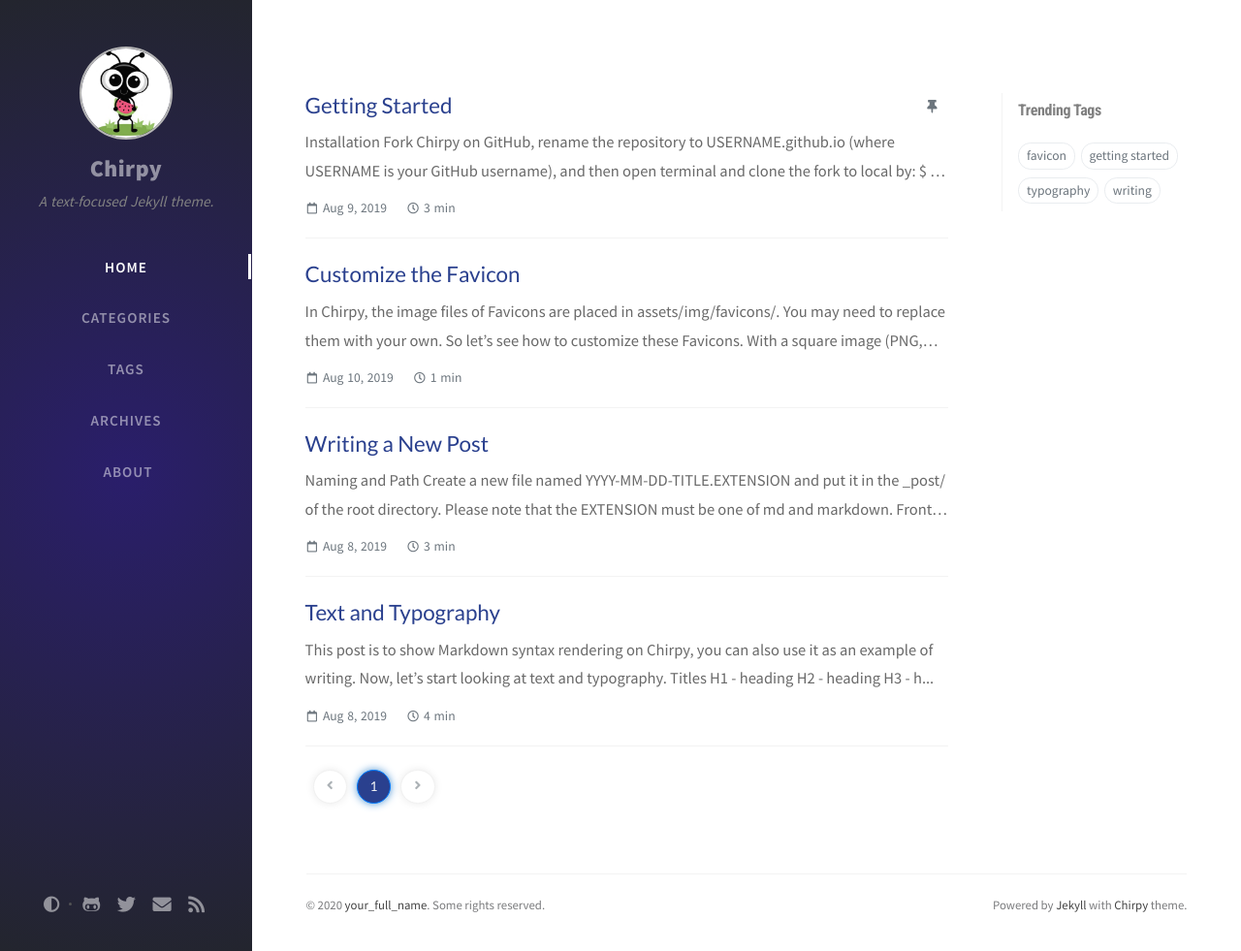
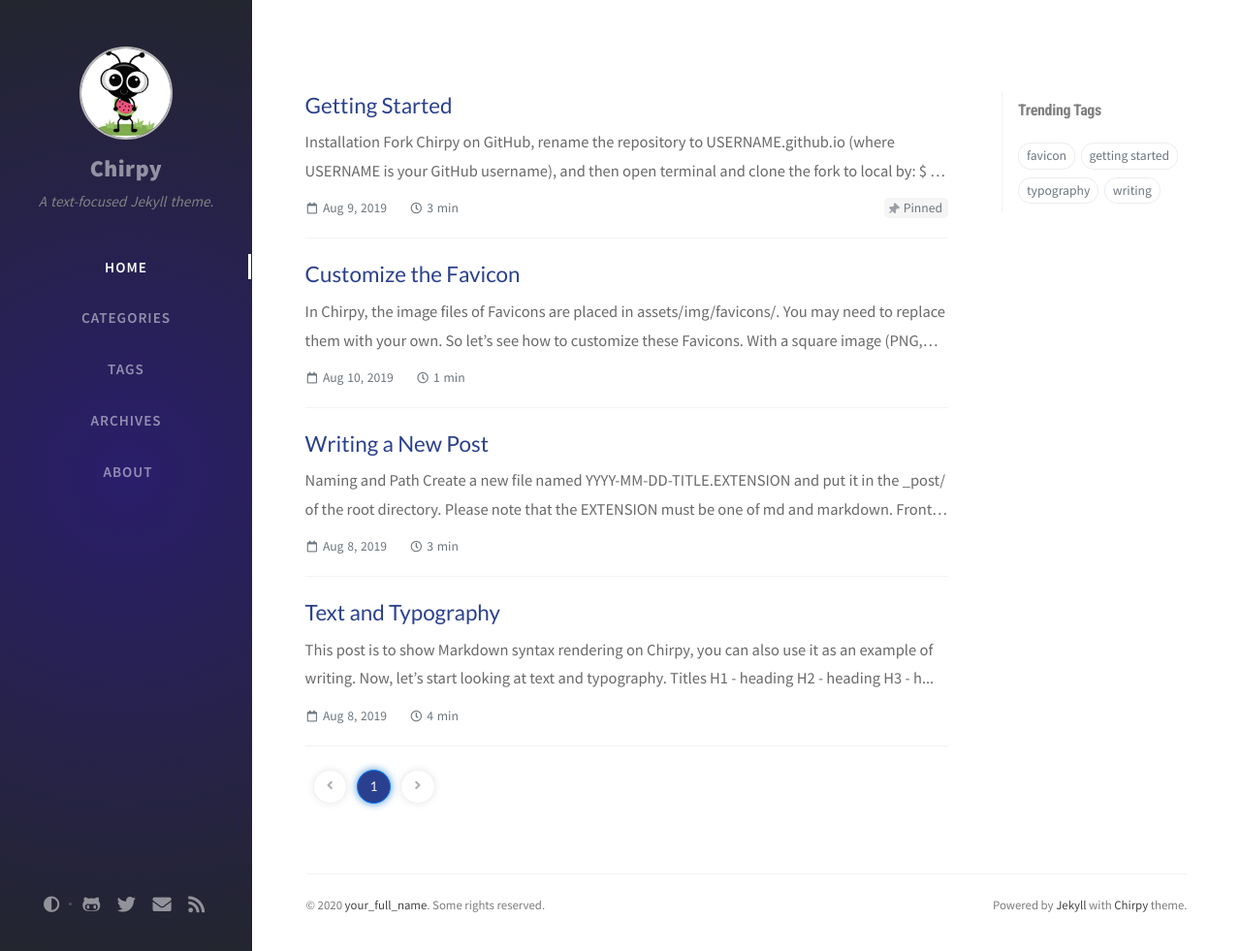
Before and after one commit to nicetrykiddo/writeups, a Jekyll site: the page built from index.html, in a window 1280 px wide and 981 px high. Shown: the whole window at 97% size. Built offline with Jekyll 4.4.1, drawn with Linux system fonts in a browser that asks for light colours; nearby versions of some CDN libraries; the list of posts is cut into pages by our own code; comment, search, counter and statistics services are not loaded.

Commit message:
Beautify the pin label on home page

```diff
--- a/_layouts/home.html
+++ b/_layouts/home.html
@@ -49,13 +49,10 @@ layout: page
 {% for post in posts %}
 
   <div class="post-preview">
-    <div class="d-flex justify-content-between pr-xl-2">
-      <h1><a href="{{ post.url | relative_url }}">{{ post.title }}</a></h1>
-      {% if post.pin == true %}
-        <i class="fas fa-thumbtack fa-fw text-muted mt-1 ml-2 mt-xl-2" data-toggle="tooltip" data-placement="left"
-        title="Pinned"></i>
-      {% endif %}
-    </div>
+    <a href="{{ post.url | relative_url }}">
+      <h1>{{ post.title }}</h1>
+    </a>
+
     <div class="post-content">
       <p>
         {% include no-linenos.html content=post.content %}
@@ -63,14 +60,16 @@ layout: page
       </p>
     </div>
 
-    <div class="post-meta text-muted">
+    <div class="post-meta text-muted d-flex justify-content-between">
+
+      <div>
         <!-- posted date -->
         <i class="far fa-calendar fa-fw"></i>
         {% include timeago.html date=post.date tooltip=true %}
 
         <!-- time to read -->
         <i class="far fa-clock fa-fw"></i>
-      <span>{% include read-time.html content=post.content %}</span>
+        {% include read-time.html content=post.content %}
 
         <!-- page views -->
         {% if site.google_analytics.pv.enabled %}
@@ -79,8 +78,17 @@ layout: page
           <i class="fas fa-spinner fa-spin fa-fw"></i>
         </span>
         {% endif %}
+      </div>
 
+      {% if post.pin %}
+      <div class="pin">
+        <i class="fas fa-thumbtack fa-fw"></i>
+        <span>{{ site.data.label.pin_prompt }}</span>
       </div>
+      {% endif %}
+
+    </div> <!-- .post-meta -->
+
   </div> <!-- .post-review -->
 
 {% endfor %}
--- a/assets/css/_colors/dark-typography.scss
+++ b/assets/css/_colors/dark-typography.scss
@@ -51,6 +51,8 @@
   --btn-text-color: var(--text-color);
   --btn-paginator-border-color: var(--btn-border-color);
   --btn-paginator-shadow: var(--main-wrapper-bg);
+  --pin-bg: rgb(34 35 37);
+  --pin-color: iherit;
 
   /* Posts */
   --toc-highlight: rgb(116, 178, 243);
--- a/assets/css/_colors/light-typography.scss
+++ b/assets/css/_colors/light-typography.scss
@@ -53,6 +53,8 @@
   --btn-text-color: #f8f8f8;
   --btn-paginator-border-color: #f1f1f1;
   --btn-paginator-shadow: #4b92d2;
+  --pin-bg: #f5f5f5;
+  --pin-color: #999fa4;
 
   /* Posts */
   --btn-share-hover-color: var(--link-color);
--- a/assets/css/home.scss
+++ b/assets/css/home.scss
@@ -20,17 +20,14 @@
     h1 {
       font-size: 1.4rem;
       margin: 0;
-      ~i { // pinned icon
-        font-size: 0.86rem;
-      }
     }
 
     .post-meta {
       i {
         font-size: 0.73rem;
-        &:not(:first-child) { // post-meta icons on the homepage
-          margin-left: 1rem;
-        }
+      }
+      span:not(:last-child) {
+        margin-right: 1.2rem;
       }
     }
 
@@ -38,7 +35,7 @@
       margin-top: 0.6rem;
       margin-bottom: 0.6rem;
       color: var(--post-list-text-color);
-      >p {
+      > p {
         /* Make preview shorter on the homepage */
         margin: 0;
         overflow: hidden;
@@ -46,6 +43,17 @@
         display: -webkit-box;
         -webkit-line-clamp: 2;
         -webkit-box-orient: vertical;
+      }
+    }
+
+    .pin {
+      > i {
+        transform: rotate(45deg);
+        padding-left: 3px;
+        color: var(--pin-color);
+      }
+      > span {
+        display: none;
       }
     }
 
@@ -107,12 +115,6 @@
 
 } // .pagination
 
-@media all and (max-width: 576px) {
-  #post-list .post-meta>span i:not(:first-child) {
-    margin-left: 1rem;
-  }
-}
-
 /* Hide SideBar and TOC */
 @media all and (max-width: 830px) {
   .pagination {
@@ -125,6 +127,21 @@
 
   #post-list {
     margin-top: 1.5rem;
+    .post-preview .post-meta {
+      .pin {
+        background: var(--pin-bg);
+        border-radius: 5px;
+        line-height: 1.4rem;
+        height: 1.3rem;
+        margin-top: 3px;
+        padding-left: 1px;
+        padding-right: 6px;
+
+        > span {
+          display: inline;
+        }
+      }
+    }
   }
 
   .pagination {
--- a/assets/js/_utils/pageviews.js
+++ b/assets/js/_utils/pageviews.js
@@ -145,7 +145,7 @@ function displayPageviews(data) {
 
   if ($("#post-list").length > 0) { /* the Home page */
     $(".post-preview").each(function() {
-      var path = $(this).children("div").children("h1").children("a").attr("href");
+      var path = $(this).find("a").attr("href");
       tacklePV(rows, path, $(this).find(".pageviews"), hasInit);
     });
 
```
Also changed, not shown: _data/label.yml (+7 -6 lines). Lines whose indentation alone changed are shown as unchanged.
